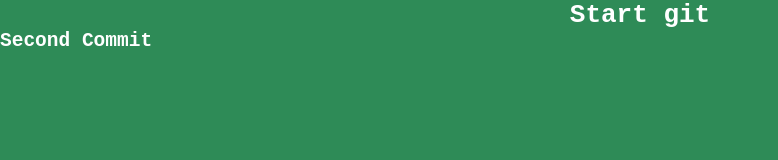
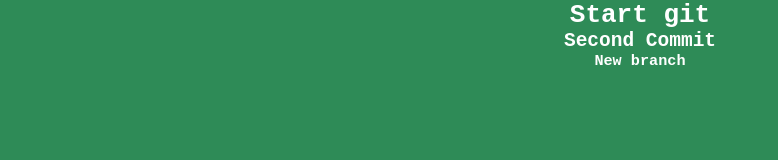
Before and after one commit to ValikKaban/lesson1, a plain HTML site: page index.html in a window 1280 px wide. Shown: the whole page, without its empty margins (0-778 px from the left). Drawn offline with Linux system fonts and the light colour scheme.

Commit message:
create new branch

```diff
--- a/index.html
+++ b/index.html
@@ -9,5 +9,6 @@
 <body>
     <h1>Start git</h1>
     <h2>Second Commit</h2>
+    <h3>New branch</h3>
 </body>
 </html>
--- a/style.css
+++ b/style.css
@@ -8,6 +8,6 @@ body{
     color: white;
     font-family: monospace;
 }
-h1{
+h1,h2,h3{
     text-align: center;
 }
```
